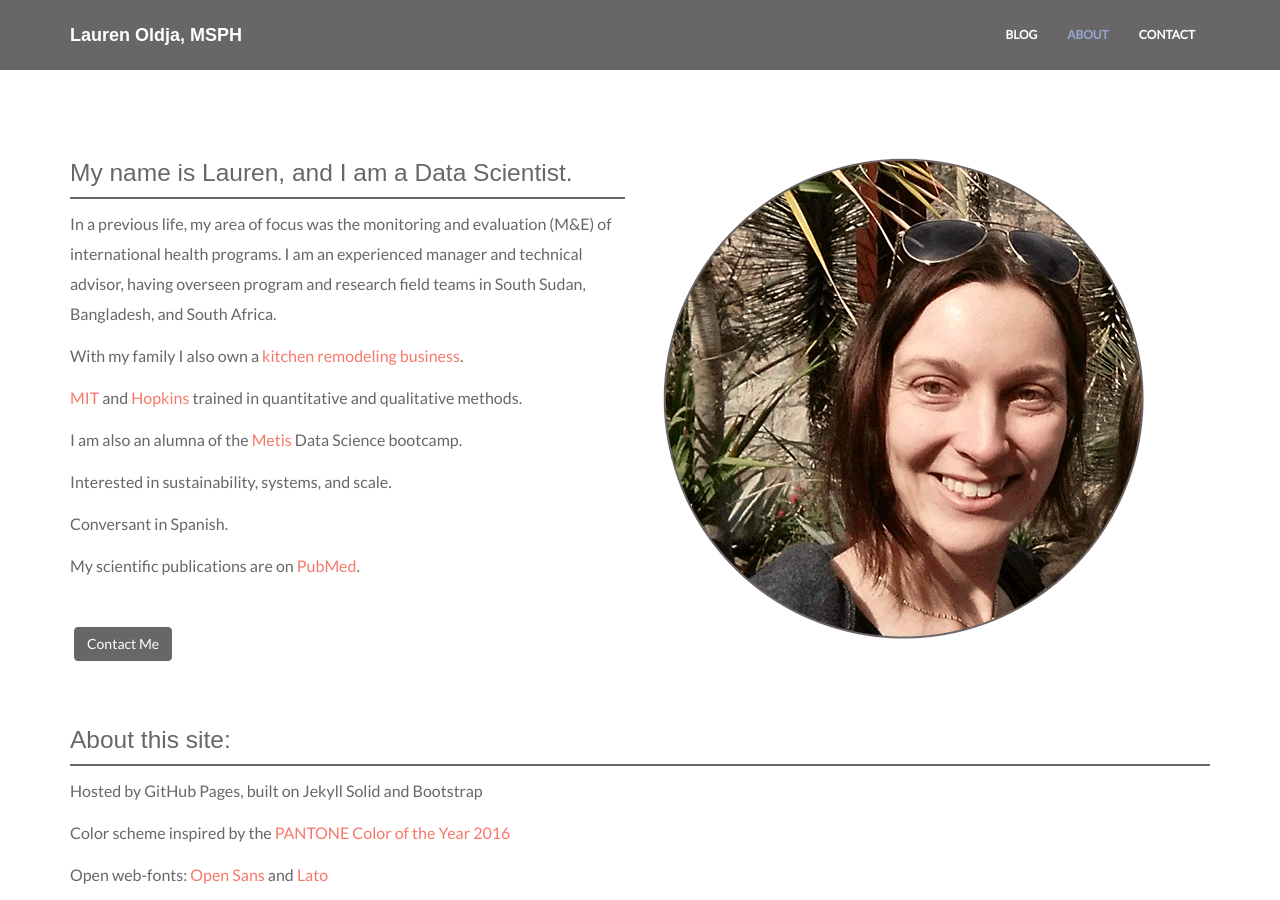
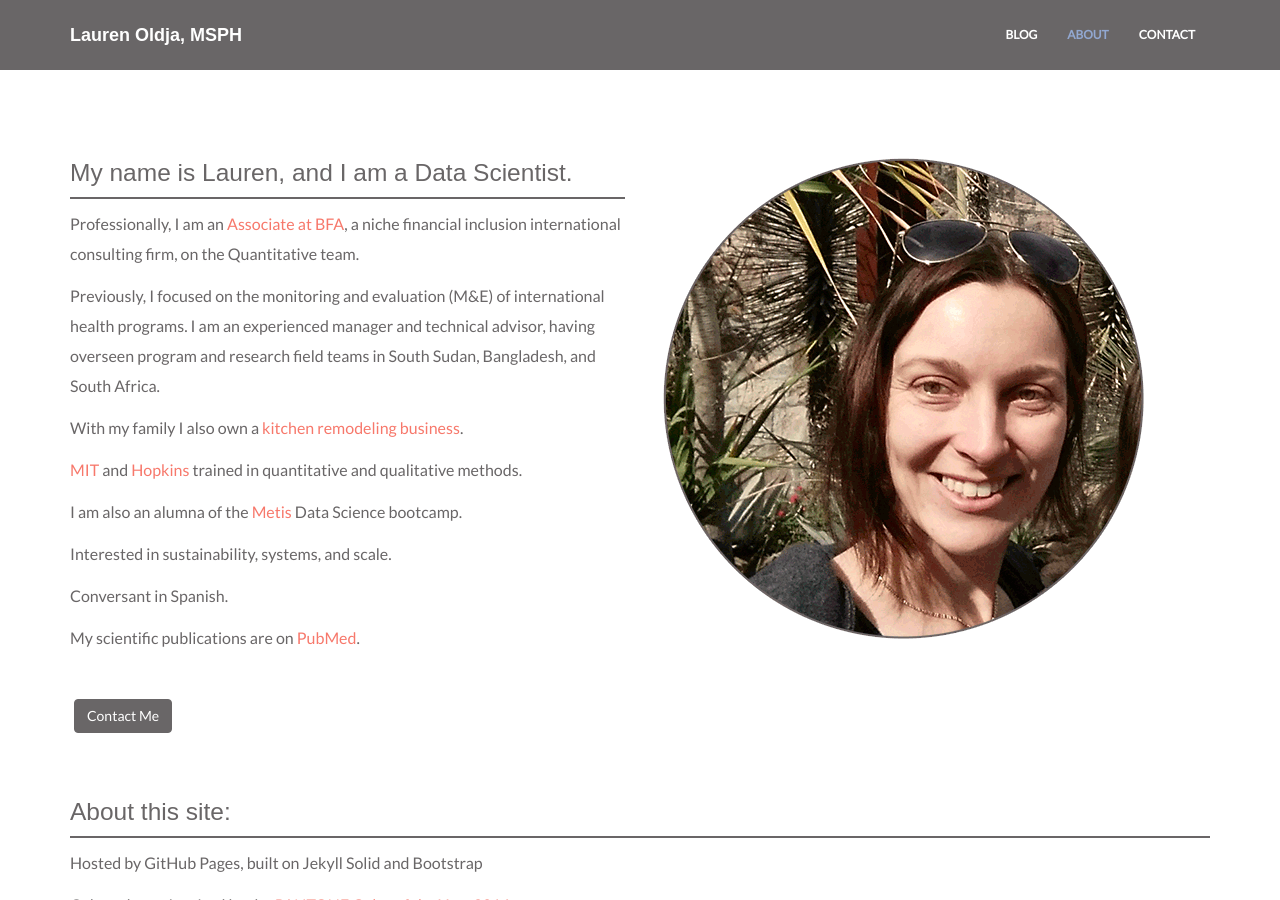
Before and after one commit to loldja/loldja.github.io, a Jekyll site: the page built from about.html, in a window 1280 px wide and 900 px high. Built offline with Jekyll 4.4.1, drawn with Linux system fonts in a browser that asks for light colours; nearby versions of some CDN libraries.

Commit message:
new job updates

```diff
--- a/about.html
+++ b/about.html
@@ -9,7 +9,8 @@ permalink: /about/
         <div class="col-lg-6">
             <h4>My name is Lauren, and I am a Data Scientist.</h4>
             <div class="hline"></div>
-            <p>In a previous life, my area of focus was the monitoring and evaluation (M&amp;E) of international health programs. I am an experienced manager and technical advisor, having overseen program and research field teams in South Sudan, Bangladesh, and South Africa.</p>
+            <p>Professionally, I am an <a href="http://www.bfaglobal.com/" target="_new">Associate at BFA</a>, a niche financial inclusion international consulting firm, on the Quantitative team.</p>
+            <p>Previously, I focused on the monitoring and evaluation (M&amp;E) of international health programs. I am an experienced manager and technical advisor, having overseen program and research field teams in South Sudan, Bangladesh, and South Africa.</p>
             <p>With my family I also own a <a href="http://www.oldjaenterprises.com/" target="_new">kitchen remodeling business</a>.</p>
 			<p><a href="http://dusp.mit.edu/" target="_new">MIT</a> and <a href="http://www.jhsph.edu/departments/international-health" target="_new">Hopkins</a> trained in quantitative and qualitative methods.</p>
             <p>I am also an alumna of the <a href="http://www.thisismetis.com/" target="_new">Metis</a> Data Science bootcamp.</p>
--- a/contact.html
+++ b/contact.html
@@ -40,16 +40,16 @@ permalink: /contact/
             <div class="spacing"></div>
             <h4>Address</h4>
             <div class="hline"></div>
-                <p>
+                <!-- <p>
                     {% for line in site.address.first.lines %}
                         {{ line }} <br>
                     {% endfor %}
-                </p>
+                </p> -->
                 <p>
                     Email: {{ site.email }}<br/>
                     Tel: {{ site.tel }}
                 </p>
-                <p>Available for full time, contracting, public speaking, and consulting. Inquiries welcome.</p>
+                <p>Available for consulting, public speaking, and collaboration. Inquiries welcome.</p>
         </div>
     </div><! --/row -->
 </div><! --/container -->
```
Also changed, not shown: index.html (+2 -8 lines).
